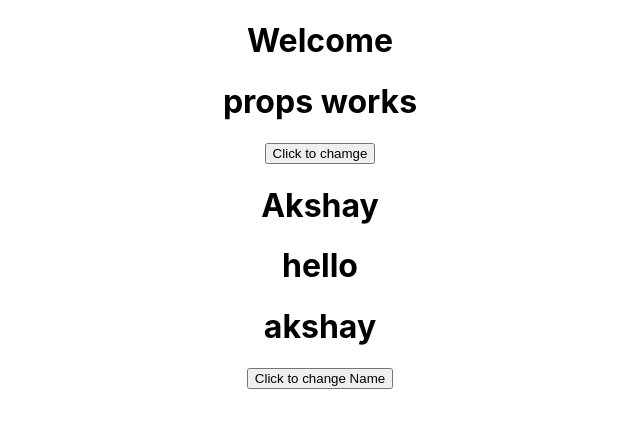
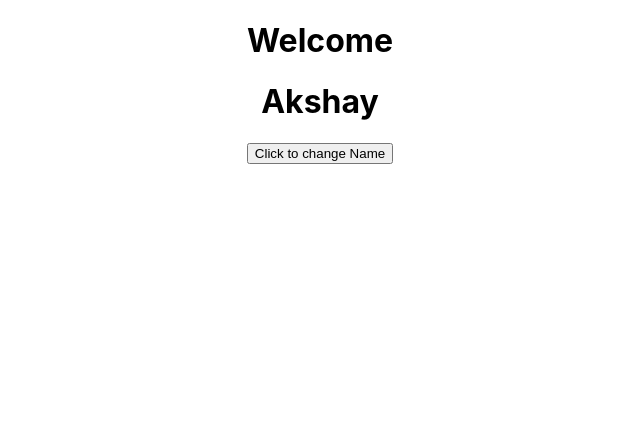
Before and after one commit to TJ6235/mayproject, a React (Create React App) app: page / in a window 1280 px wide. Shown: the top 428 px of the page, without its empty margins (320-960 px from the left). Built offline with nearby package versions, Linux system fonts and the light colour scheme.

Commit message:
to check component updation

```diff
--- a/src/App.js
+++ b/src/App.js
@@ -1,6 +1,6 @@
 import React, { Component } from "react";
 import './App.css';
-import FirstComponent from "./components/FirstComponent";
+// import FirstComponent from "./components/FirstComponent";
 import SecondComponent from "./components/SecondComponent";
 
 
@@ -28,7 +28,7 @@ class App extends Component {
       <div className="App">
         <h1>{this.state.welcomeText}</h1>
         <div>
-          <FirstComponent propsSending = {this.state.myId}/> <button onClick={this.handleProps} >Click to chamge</button>
+          {/* <FirstComponent propsSending = {this.state.myId}/> <button onClick={this.handleProps} >Click to chamge</button> */}
           <SecondComponent propsSendingsndpge = {this.state.myName}/> <button onClick={this.handlePropsTwo}>Click to change Name </button>
         </div>
       </div>
--- a/src/components/FirstComponent.js
+++ b/src/components/FirstComponent.js
@@ -1,14 +1,16 @@
 
-import React, { Component } from 'react'
+import React, { Component} from 'react'
 
  class FirstComponent extends Component {
 
 
   render() {
     return (
+        <div>
      <h1>{this.props.propsSending}</h1>
+     </div>
     )
   }
-}
+};
 
 export default FirstComponent;
--- a/src/components/SecondComponent.js
+++ b/src/components/SecondComponent.js
@@ -1,4 +1,4 @@
-import React, { Component } from "react";
+import React, { Component} from "react";
 
 
 class SecondComponent extends Component {
@@ -6,8 +6,6 @@ class SecondComponent extends Component {
     return (
         <div>
         <h1>{this.props.propsSendingsndpge}</h1>
-        <h1>hello</h1>
-        <h1>akshay</h1>
         </div>
     )
 
```
